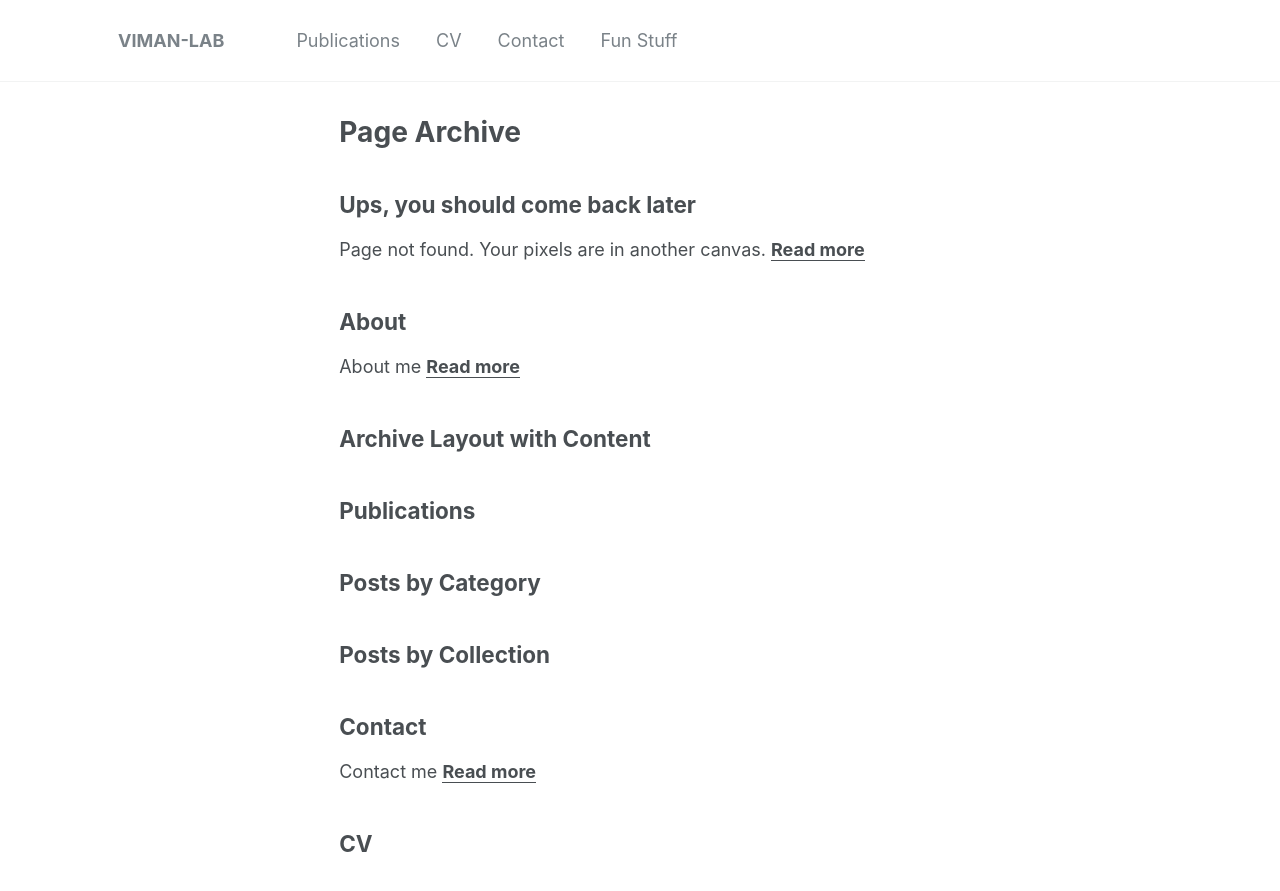
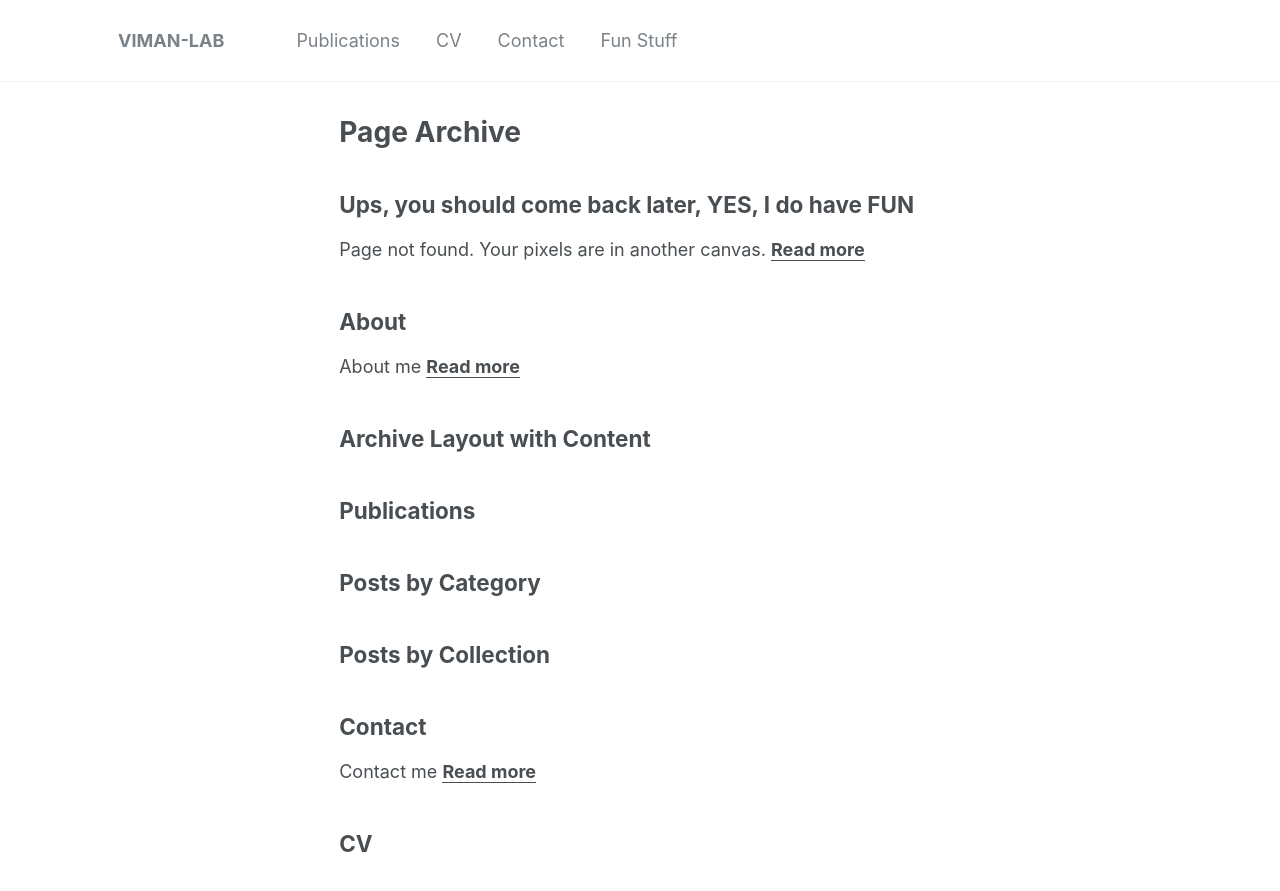
Before and after one commit to alicesquivel/alicesquivel.github.io, a Jekyll site: the page built from _pages/page-archive.html, in a window 1280 px wide and 900 px high. Shown: the top 891 px of the window. Built offline with Jekyll 4.4.1, drawn with Linux system fonts in a browser that asks for light colours.

Commit message:
Update 404.md
I do have FUN

```diff
--- a/_pages/404.md
+++ b/_pages/404.md
@@ -1,5 +1,5 @@
 ---
-title: "Ups, you should come back later"
+title: "Ups, you should come back later, YES, I do have FUN"
 excerpt: "Page not found. Your pixels are in another canvas."
 sitemap: false
 permalink: /404.html
```
